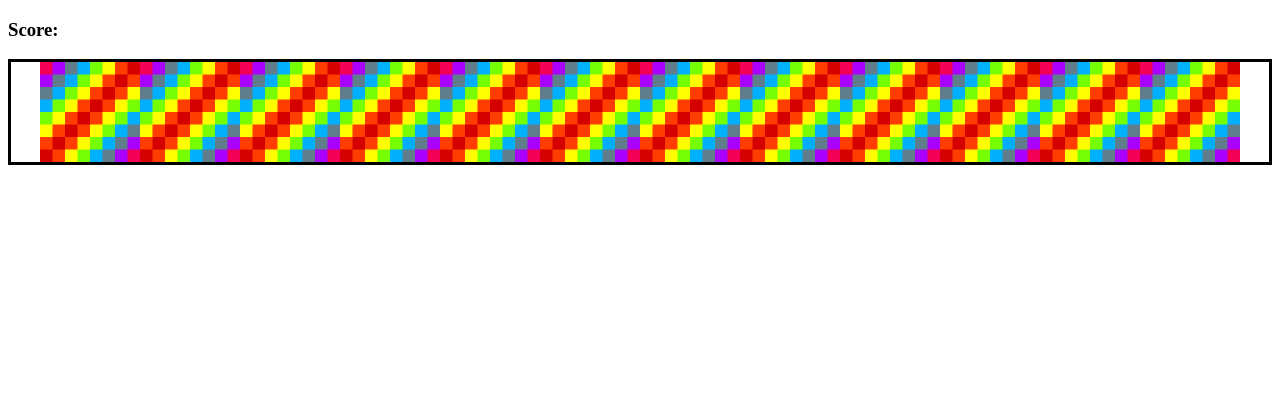
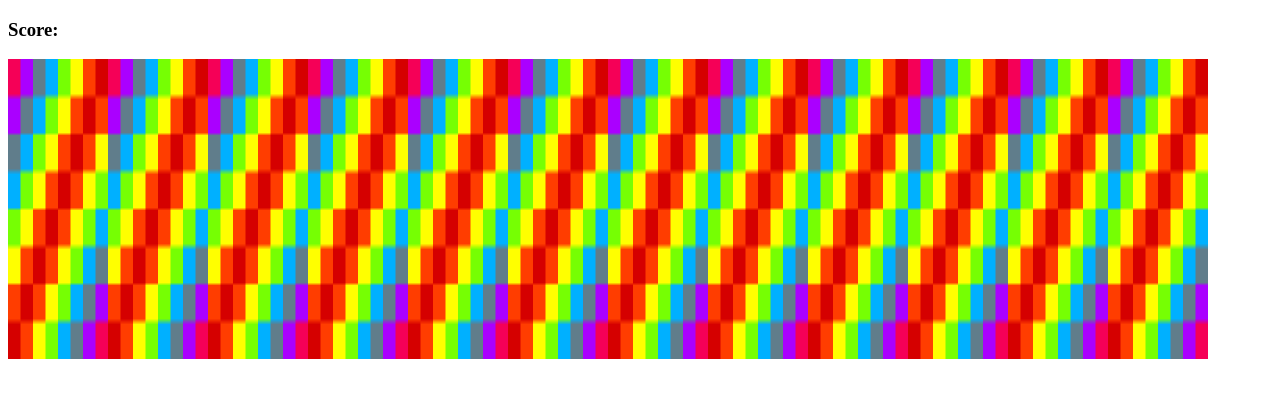
Before and after one commit to Damiensoobz/Tile-Match-Game, a plain HTML site: page index.html in a window 1280 px wide. Drawn offline with Linux system fonts and the light colour scheme.

Commit message:
Adjusted some styling for the display grid

```diff
--- a/styles.css
+++ b/styles.css
@@ -16,10 +16,9 @@ img {
   }
 
 #grid {
-
+    width: 400x;
+    height: 300px;
     display: flex;
-    flex-direction: row;
-    justify-content: center;
-    border: solid;
+    flex-wrap: wrap;
 
 }
```
